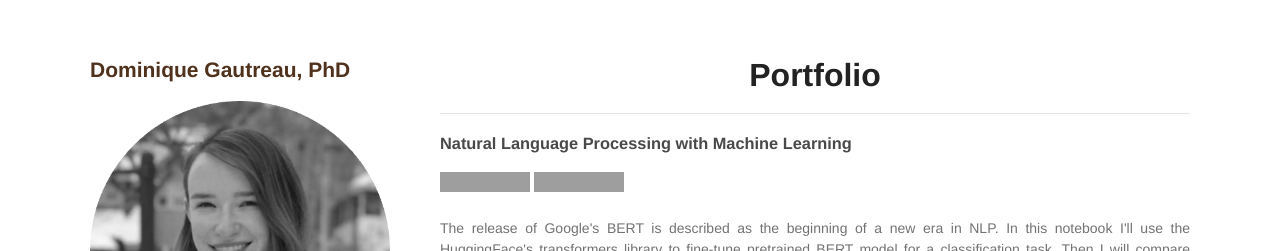
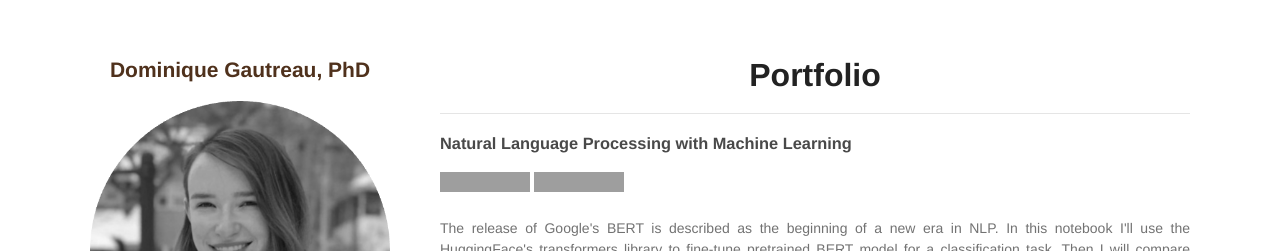
Before and after one commit to dgautreau/dgautreau.github.io, a Jekyll site: the page built from index.md, in a window 1280 px wide. Shown: the top 251 px of the page. Built offline with Jekyll 4.4.1, drawn with Linux system fonts in a browser that asks for light colours; our own code applies the rules of GitHub Pages for plain Markdown files; grey boxes are pictures that could not be loaded.

Commit message:
Update default.html

```diff
--- a/_layouts/default.html
+++ b/_layouts/default.html
@@ -5,7 +5,7 @@
     <meta http-equiv="X-UA-Compatible" content="IE=edge">
     <meta name="viewport" content="width=device-width, initial-scale=1">
     <style>
-    h1 {text-align: center;}
+    h2 {text-align: center;}
     </style>
 {% seo %}
     <link rel="stylesheet" href="{{ "/assets/css/style.css?v=" | append: site.github.build_revision | relative_url }}">
```
